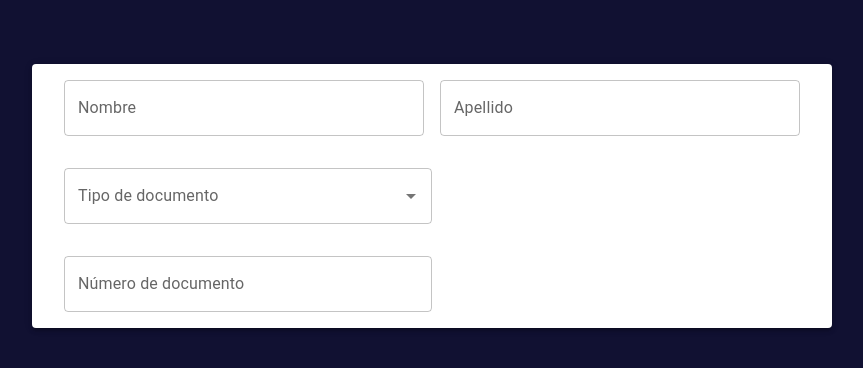
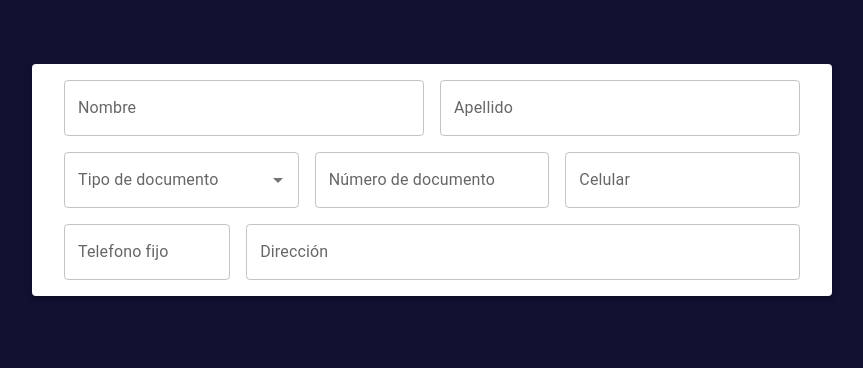
Before and after one commit to jolgo1989/madesForm, a React (Vite) app: page / in a window 1280 px wide. Shown: the top 368 px of the page, without its empty margins (208-1071 px from the left). Built offline with nearby package versions, Linux system fonts and the light colour scheme.

Commit message:
Se creo TextField direcion

```diff
--- a/src/components/Form.jsx
+++ b/src/components/Form.jsx
@@ -62,30 +62,39 @@ const Form = () => {
         <Box
           sx={{
             display: "flex",
+            flexDirection: "row", // Alinear los elementos en una fila
             gap: 2,
+            //! flexWrap: "wrap", // Envolver a la siguiente línea si no hay espacio suficiente
           }}
         >
           {/* Nombre */}
           <TextField
-            id="outlined-basic"
+            id="nombre-input"
             label="Nombre"
             variant="outlined"
             sx={{
-              width: 1 / 2,
+              width: "50%", // Ocupar el 50% del ancho del contenedor
             }}
           />
 
           {/* Apellido */}
           <TextField
-            id="outlined-basic"
+            id="apellido-input"
             label="Apellido"
             variant="outlined"
             sx={{
-              width: 1 / 2,
+              width: "50%", // Ocupar el 50% del ancho del contenedor
             }}
           />
         </Box>
-        <Box>
+
+        <Box
+          sx={{
+            display: "flex",
+            gap: 2,
+            mt: 2, // Margen superior entre las filas
+          }}
+        >
           {/* Tipo de documento */}
           <Autocomplete
             id="selector-tipo"
@@ -93,10 +102,8 @@ const Form = () => {
             getOptionLabel={(option) => option.label}
             value={valor}
             onChange={handleChange}
-            // style={{ width: 300 }}
             sx={{
-              mt: 4,
-              width: 1 / 2,
+              width: "50%", // Ocupar el 50% del ancho del contenedor
             }}
             renderInput={(params) => (
               <TextField
@@ -107,6 +114,7 @@ const Form = () => {
             )}
           />
 
+          {/* Número de documento */}
           <TextField
             id="numero-input"
             label="Número de documento"
@@ -114,9 +122,46 @@ const Form = () => {
             value={numero}
             onChange={validarNumero}
             sx={{
-              mt: 4,
-              width: 1 / 2,
+              width: "50%", // Ocupar el 50% del ancho del contenedor
             }}
+          />
+
+          <TextField
+            id="numero-input"
+            label="Celular"
+            variant="outlined"
+            value={numero}
+            onChange={validarNumero}
+            sx={{
+              width: "50%", // Ocupar el 50% del ancho del contenedor
+            }}
+          />
+        </Box>
+
+        <Box
+          sx={{
+            display: "flex",
+            gap: 2,
+            mt: 2, // Margen superior entre las filas
+          }}
+        >
+          <TextField
+            id="numero-input"
+            label="Telefono fijo"
+            variant="outlined"
+            value={numero}
+            onChange={validarNumero}
+            sx={{
+              width: "30%", // Ocupar el 50% del ancho del contenedor
+            }}
+          />
+
+          <TextField
+            id="nombre-input"
+            label="Dirección"
+            variant="outlined"
+            fullWidth
+            sx={{}}
           />
         </Box>
       </form>
```
